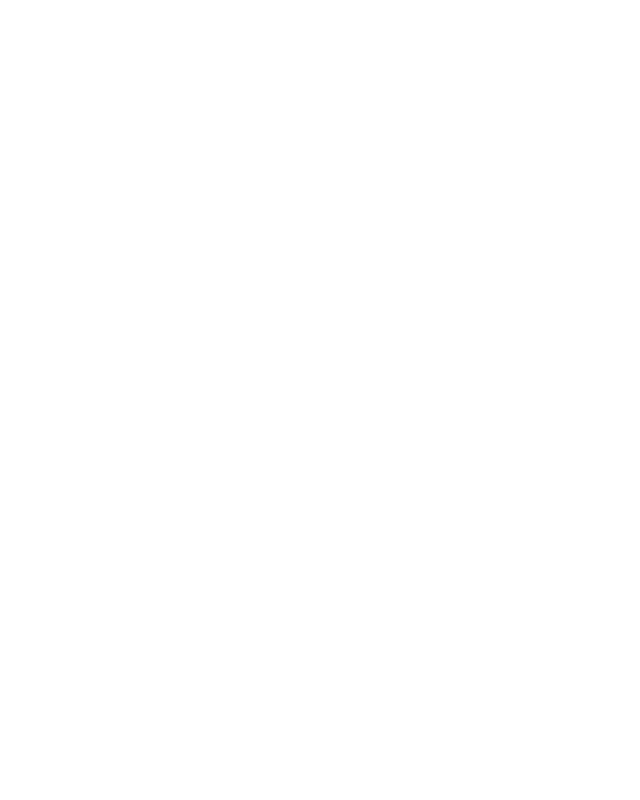
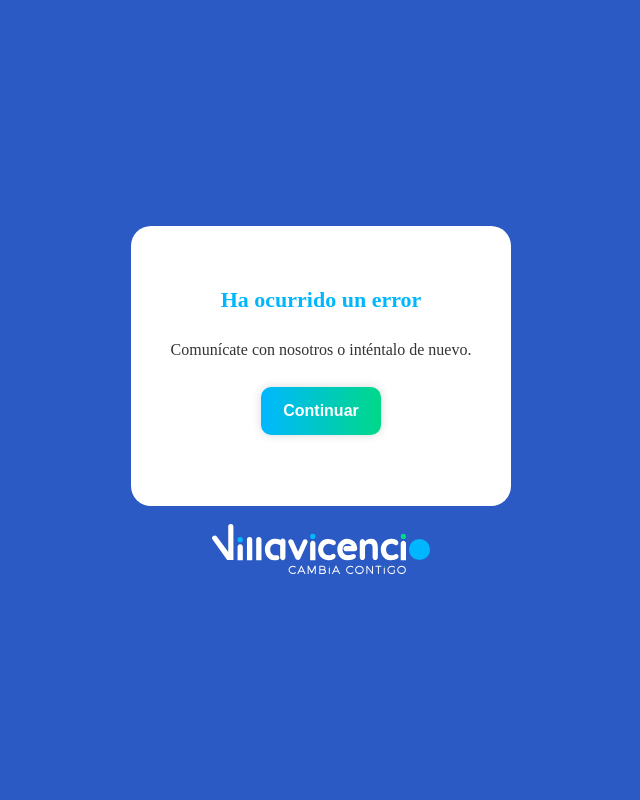
Before and after one commit to EdwardPinzon13/votaciones, a Django app: page /error/ in a window 1280 px wide. Before the commit the part shown is empty. Shown: the whole page, without its empty margins (319-959 px from the left). Run offline with Django 3.2, Linux system fonts and the light colour scheme.

Commit message:
feature/error-messages

```diff
--- a/votaciones/templates/error.html
+++ b/votaciones/templates/error.html
@@ -1,15 +1,85 @@
 <!DOCTYPE html>
 <html lang="en">
+  <head>
+    <meta charset="UTF-8" />
+    <meta http-equiv="X-UA-Compatible" content="IE=edge" />
+    <meta name="viewport" content="width=device-width, initial-scale=1.0" />
+    <title>Error</title>
 
-<head>
-    <meta charset="UTF-8">
-    <meta http-equiv="X-UA-Compatible" content="IE=edge">
-    <meta name="viewport" content="width=device-width, initial-scale=1.0">
-    <title>Error</title>
-</head>
+    {% load static %}
+    <link rel="stylesheet" href="{% static 'css/buttons.css' %}" />
+    <link rel="stylesheet" href="{% static 'css/colors.css' %}" />
 
-<body>
-    {{message_error}}
-</body>
+    <style>
+      html,
+      body {
+        height: 100%;
+        width: 100%;
+        margin: 0;
+      }
+      #a-error-container {
+        margin: 0;
+        height: 100%;
+        width: 100%;
+        display: flex;
+        justify-content: center;
+        align-items: center;
+        background-color: var(--color-1);
+        flex-flow: column nowrap;
+      }
+      #a-white-container {
+        background-color: white;
+        border-radius: 20px;
+        color: var(--text-color);
+        display: flex;
+        flex-flow: column nowrap;
+        justify-content: center;
+        align-items: center;
+        min-height: 200px;
+        padding: 40px;
+      }
+      h3 {
+        color: var(--color-2);
+        font-family: Quicksand;
+        font-size: 22px;
+        font-weight: 900;
+        margin: 0 0 10px 0;
+      }
+      .a-main-btn {
+        width: 120px;
+        height: 30px;
+        padding: 0;
+        display: flex;
+        justify-content: center;
+        align-items: center;
+        text-decoration: none;
+      }
+    </style>
+  </head>
 
+  <body>
+    <div id="a-error-container">
+      <div id="a-white-container">
+        <h3>Ha ocurrido un error</h3>
+        <br />
+        <span> {{message_error}} </span>
+        <span>Comunícate con nosotros o inténtalo de nuevo.</span>
+        <br />
+        <a
+          href="{% url 'votante_app:verificacion-votante' %}"
+          class="a-main-btn"
+          type="button"
+        >
+          Continuar
+        </a>
+      </div>
+      <br />
+      {% load static %}
+      <img
+        src="{% static 'images/logo/villavo-white.svg' %}"
+        alt=""
+        height="50"
+      />
+    </div>
+  </body>
 </html>
```
